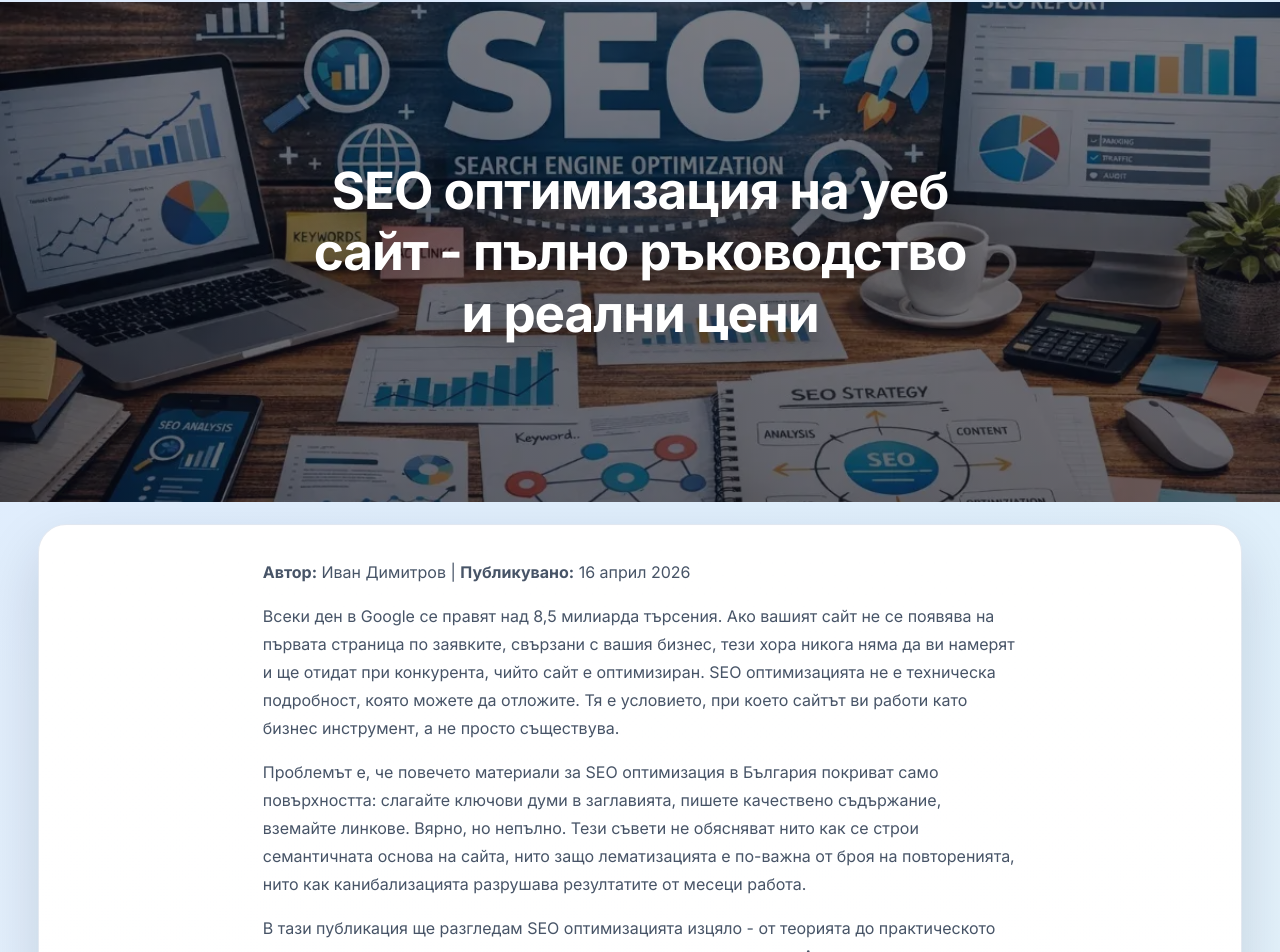
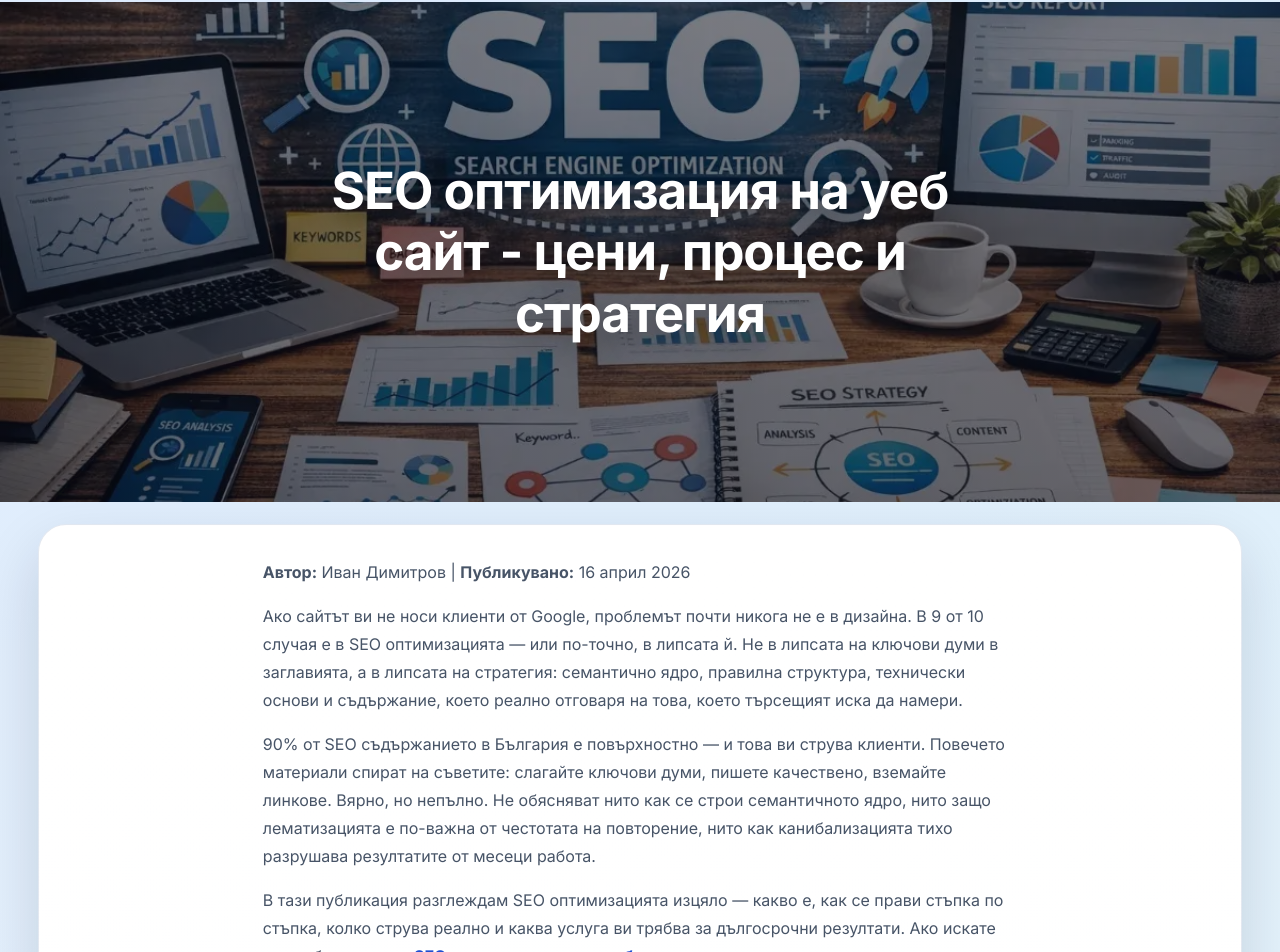
Before and after one commit to inweblife/inweblife, a Next.js app: page /seo-optimizaciya-na-ueb-sait in a window 1280 px wide. Shown: the part 111-1063 px from the top of the page. Built offline with nearby package versions, Linux system fonts and the light colour scheme; no server answers.

Commit message:
corrections

```diff
--- a/pages/api/rss.ts
+++ b/pages/api/rss.ts
@@ -7,7 +7,7 @@ const SITE_NAME = "inweblife";
 const posts = [
   {
     path: "/seo-optimizaciya-na-ueb-sait",
-    title: "SEO оптимизация на уеб сайт — пълно ръководство и реални цени",
+    title: "SEO оптимизация на уеб сайт - цени, процес и стратегия",
     description: "Какво е SEO оптимизация, как се прави оптимизация на уеб сайт стъпка по стъпка, колко струва и каква SEO услуга ви трябва за дългосрочни резултати.",
     category: "SEO",
     date: new Date("2026-04-16"),
--- a/pages/seo-optimizaciya-na-ueb-sait.js
+++ b/pages/seo-optimizaciya-na-ueb-sait.js
@@ -11,7 +11,7 @@ import { SITE_URL } from "../lib/config";
 const articleSchema = {
   "@context": "https://schema.org",
   "@type": "Article",
-  headline: "SEO оптимизация на уеб сайт - пълно ръководство и реални цени",
+  headline: "SEO оптимизация на уеб сайт - цени, процес и стратегия",
   description:
     "Какво е SEO оптимизация, как се прави оптимизация на уеб сайт стъпка по стъпка, колко струва и каква SEO услуга ви трябва за дългосрочни резултати.",
   image: [`${SITE_URL}/og/seo-optimisation.png`],
@@ -44,7 +44,7 @@ const breadcrumbSchema = {
     {
       "@type": "ListItem",
       position: 3,
-      name: "SEO оптимизация на уеб сайт — пълно ръководство и реални цени",
+      name: "SEO оптимизация на уеб сайт - цени, процес и стратегия",
       item: `${SITE_URL}/seo-optimizaciya-na-ueb-sait`,
     },
   ],
@@ -117,7 +117,7 @@ const SeoOptimizaciya = () => {
   return (
     <>
       <SeoHead
-        title="SEO оптимизация на уеб сайт - пълно ръководство и реални цени"
+        title="SEO оптимизация на уеб сайт - цени, процес и стратегия"
         description="Какво е SEO оптимизация, как се прави оптимизация на уеб сайт стъпка по стъпка, колко струва и каква SEO услуга ви трябва за дългосрочни резултати."
         keywords="seo оптимизация, оптимизация на сайт, seo оптимизация на сайт, seo услуга, оптимизация на уеб сайт, on page seo, off page seo, техническо seo, семантично ядро, лематизация, канибализация на ключови думи, seo цена"
         path="/seo-optimizaciya-na-ueb-sait"
@@ -145,14 +145,14 @@ const SeoOptimizaciya = () => {
         <section className={styles.heroBanner} aria-label="SEO оптимизация на уеб сайт">
           <Image
             src="/seo-optimisation.webp"
-            alt="SEO оптимизация на уеб сайт — пълно ръководство и реални цени"
+            alt="SEO оптимизация на уеб сайт - цени, процес и стратегия"
             fill
             sizes="100vw"
             priority
             className={styles.heroImage}
           />
           <div className={styles.heroOverlay}>
-            <h1>SEO оптимизация на уеб сайт - пълно ръководство и реални цени</h1>
+            <h1>SEO оптимизация на уеб сайт - цени, процес и стратегия</h1>
           </div>
         </section>
 
@@ -163,24 +163,23 @@ const SeoOptimizaciya = () => {
               <time dateTime="2026-04-16">16 април 2026</time>
             </p>
             <p>
-              Всеки ден в Google се правят над 8,5 милиарда търсения. Ако вашият сайт не се
-              появява на първата страница по заявките, свързани с вашия бизнес, тези хора
-              никога няма да ви намерят и ще отидат при конкурента, чийто сайт е оптимизиран.
-              SEO оптимизацията не е техническа подробност, която можете да отложите. Тя е
-              условието, при което сайтът ви работи като бизнес инструмент, а не просто съществува.
+              Ако сайтът ви не носи клиенти от Google, проблемът почти никога не е в дизайна.
+              В 9 от 10 случая е в SEO оптимизацията — или по-точно, в липсата й. Не в липсата
+              на ключови думи в заглавията, а в липсата на стратегия: семантично ядро, правилна
+              структура, технически основи и съдържание, което реално отговаря на това, което
+              търсещият иска да намери.
             </p>
             <p>
-              Проблемът е, че повечето материали за SEO оптимизация в България покриват само
-              повърхността: слагайте ключови думи в заглавията, пишете качествено съдържание,
-              вземайте линкове. Вярно, но непълно. Тези съвети не обясняват нито как се строи
-              семантичната основа на сайта, нито защо лематизацията е по-важна от броя на
-              повторенията, нито как канибализацията разрушава резултатите от месеци работа.
+              90% от SEO съдържанието в България е повърхностно — и това ви струва клиенти.
+              Повечето материали спират на съветите: слагайте ключови думи, пишете качествено,
+              вземайте линкове. Вярно, но непълно. Не обясняват нито как се строи семантичното
+              ядро, нито защо лематизацията е по-важна от честотата на повторение, нито как
+              канибализацията тихо разрушава резултатите от месеци работа.
             </p>
             <p>
-              В тази публикация ще разгледам SEO оптимизацията изцяло - от теорията до
-              практическото изпълнение, от цените до дългосрочната стратегия за съдържание.
-              Ако след прочитането имате въпроси, отговарям директно. Ако искате да разберете
-              дали{" "}
+              В тази публикация разглеждам SEO оптимизацията изцяло — какво е, как се прави
+              стъпка по стъпка, колко струва реално и каква услуга ви трябва за дългосрочни
+              резултати. Ако искате да разберете дали{" "}
               <Link href="/telemarketing-seo">
                 <strong>SEO агенцията, с която работите, реално дава резултати</strong>
               </Link>
@@ -262,7 +261,7 @@ const SeoOptimizaciya = () => {
             <p>
               Техническото SEO е невидимата страна на оптимизацията, но именно тя определя дали
               Google може изобщо да обходи, прочете и индексира сайта ви. On-page и off-page
-              усилията нямат стойност, ако техническата основа е счупена.
+              усилията имат значително по-малка стойност, ако техническата основа е счупена.
             </p>
             <p>
               Core Web Vitals са измеримите показатели, по които Google оценява потребителското
@@ -270,8 +269,8 @@ const SeoOptimizaciya = () => {
               съдържание, трябва да е под 2,5 секунди; CLS (Cumulative Layout Shift) - дали
               елементите се преместват докато страницата се зарежда, трябва да е под 0,1; INP
               (Interaction to Next Paint) - колко бързо реагира страницата на взаимодействие,
-              трябва да е под 200 мс. Сайтове, които не изпълняват тези прагове, губят позиции
-              директно.
+              трябва да е под 200 мс. Сайтове, които не изпълняват тези прагове, са в по-неблагоприятна позиция
+              спрямо конкурентите, които ги изпълняват.
             </p>
             <p>
               Mobile-first индексирането означава, че Google обхожда и индексира мобилната версия
@@ -349,7 +348,7 @@ const SeoOptimizaciya = () => {
               intent). &bdquo;SEO оптимизация&ldquo; може да означава: искам да разбера какво е
               (информационно намерение), искам да го поръчам (транзакционно намерение), сравнявам
               агенции (навигационно намерение). Съдържание, написано за грешното намерение,
-              никога няма да се класира добре, дори да е технически перфектно. Google сравнява
+              трудно ще се класира добре, дори да е технически перфектно. Google сравнява
               страницата ви с първите резултати за заявката и ако всички класирани са
               информационни статии, а вие предлагате landing page с цени, страницата ви ще е
               несъответстваща на намерението.
@@ -415,33 +414,32 @@ const SeoOptimizaciya = () => {
             <h3>Какво включва един месец реална SEO работа</h3>
             <p>
               SEO оптимизацията не е еднократна настройка. Всеки месец се извършва конкретна
-              работа, която акумулира резултат. Ето какво включва реалният месечен обхват:
+              работа, която акумулира резултат:
             </p>
-            <p>
-              <strong>Публикуване на съдържание</strong> - минимум 4 статии или оптимизирани
-              страници месечно. Всяка се изгражда около конкретен ключов клъстер от семантичното
-              ядро, включва лематизирано покритие на темата, вътрешни линкове към свързани
-              страници, оптимизирани изображения с alt текст и schema markup. Писането,
-              редакцията и публикуването на 4 статии с дължина 1000–2000 думи всяка е пълноценна
-              работна задача - не фоново занимание.
-            </p>
-            <p>
-              <strong>Link building</strong> - 2 до 4 качествени обратни линка месечно от
-              тематично свързани и авторитетни домейни. Не от директории, не от PBN мрежи,
-              не от платени схеми. Реален link building означава outreach, guest публикации
-              и партньорства - работа, която изисква комуникация и изграждане на отношения.
-            </p>
-            <p>
-              <strong>Техническа поддръжка</strong> - месечен технически одит: проверка за
-              404 грешки и пренасочвания, анализ на Core Web Vitals, следене на индексирането
-              в Search Console, проверка на мобилния изглед. Техническите проблеми се натрупват
-              с времето и ако не се следят, разрушават постигнатите позиции.
-            </p>
-            <p>
-              <strong>Репортинг и анализ</strong> - месечен доклад с данни от Google Analytics 4
-              и Search Console: трафик, класирани заявки, импресии, CTR, конверсии. Без данни
-              няма посока. Без посока нямате SEO - имате дейност без стратегия.
-            </p>
+            <ul>
+              <li>
+                <strong>Съдържание</strong> — минимум 4 статии месечно, всяка изградена около
+                конкретен ключов клъстер от семантичното ядро, с лематизирано покритие,
+                вътрешни линкове и schema markup. Писането и публикуването на 4 статии от
+                1000–2000 думи е пълноценна работна задача — не фоново занимание.
+              </li>
+              <li>
+                <strong>Link building</strong> — 2 до 4 качествени обратни линка от тематично
+                свързани домейни. Не от директории, не от PBN мрежи. Реален outreach,
+                guest публикации, партньорства.
+              </li>
+              <li>
+                <strong>Технически одит</strong> — проверка за 404 грешки и пренасочвания,
+                анализ на Core Web Vitals, следене на индексирането в Search Console,
+                мобилен изглед. Техническите проблеми се натрупват и ако не се следят,
+                разрушават постигнатите позиции.
+              </li>
+              <li>
+                <strong>Репортинг</strong> — месечен доклад от Google Analytics 4 и Search
+                Console: трафик, класирани заявки, импресии, CTR, конверсии. Без данни
+                няма посока — имате дейност без стратегия.
+              </li>
+            </ul>
 
             <h3>Реални пакети и цени - от 399 до 999 евро и нагоре</h3>
             <p>
@@ -585,7 +583,7 @@ const SeoOptimizaciya = () => {
 
           <ShareButtons
             path="/seo-optimizaciya-na-ueb-sait"
-            title="SEO оптимизация на уеб сайт — пълно ръководство и реални цени"
+            title="SEO оптимизация на уеб сайт - цени, процес и стратегия"
             styles={styles}
           />
 
```
Also changed, not shown: lib/posts.js.
